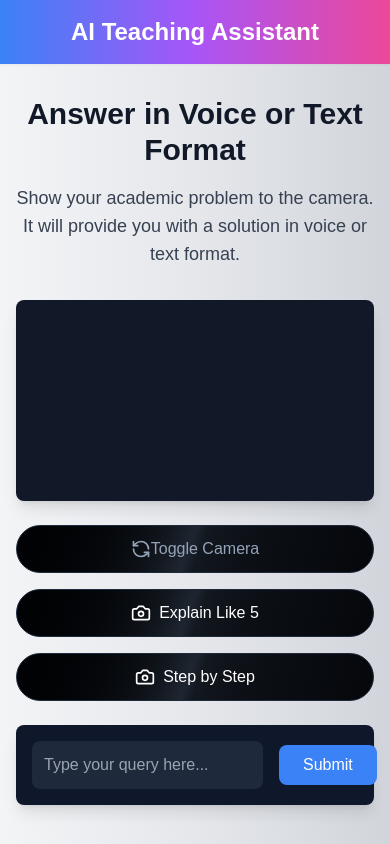
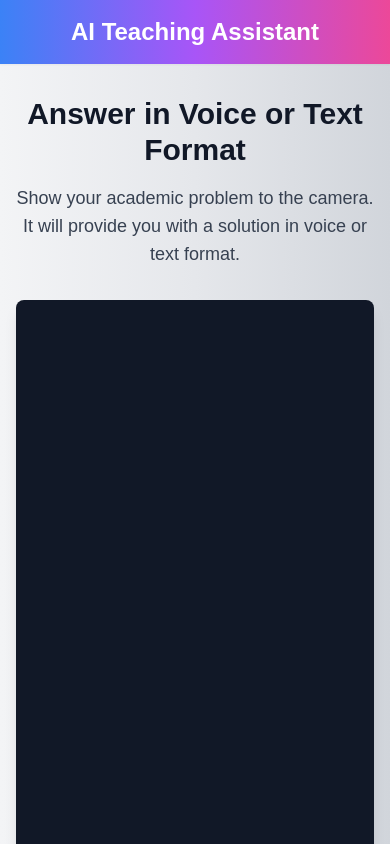
Before and after one commit to bhaveshsinghal95182/ai-visual-teacher, a Next.js app: page / in a window 390 px wide. Shown: the top 844 px of the page. Built offline with nearby package versions, Linux system fonts and the light colour scheme; no server answers.

Commit message:
solving build error

```diff
--- a/components/camera.tsx
+++ b/components/camera.tsx
@@ -61,25 +61,23 @@ export function Camera() {
 
     return (
         <div className="flex flex-col items-center gap-6 w-full max-w-4xl mx-auto">
-            <div className="relative w-full aspect-video rounded-lg overflow-hidden bg-gray-900 shadow-lg">
+            <div className="relative w-full h-[75vh] rounded-lg overflow-hidden bg-gray-900 shadow-lg flex-grow">
                 <Webcam
                     ref={webcamRef}
                     screenshotFormat="image/jpeg"
-                    className="w-full h-full object-contain"
+                    className="w-full h-full object-cover sm:object-contain"
                     videoConstraints={{
                         ...WEBCAM_CONFIG,
                         facingMode,
-                        width: window.innerWidth < 640 ? window.innerWidth : WEBCAM_CONFIG.width,
-                        height: window.innerWidth < 640 ? window.innerHeight / 2 : WEBCAM_CONFIG.height,
                     }}
                 />
             </div>
 
             {/* Buttons Container */}
-            <div className="flex flex-col sm:flex-row gap-4 sm:gap-6 w-full sm:w-auto sm:px-4 justify-center">
+            <div className="flex flex-col gap-4 w-full justify-center sm:flex-row sm:gap-6 sm:w-auto sm:px-4">
                 <button
                     onClick={toggleCamera}
-                    className="inline-flex h-12 animate-shimmer items-center justify-center rounded-full border border-slate-800 bg-[linear-gradient(110deg,#000103,45%,#1e2631,55%,#000103)] bg-[length:200%_100%] px-6 font-medium text-slate-400 transition-colors focus:outline-none focus:ring-2 focus:ring-slate-400 focus:ring-offset-2 focus:ring-offset-slate-50"
+                    className="inline-flex h-12 items-center justify-center rounded-full border border-slate-800 bg-[linear-gradient(110deg,#000103,45%,#1e2631,55%,#000103)] bg-[length:200%_100%] px-6 font-medium text-slate-400 transition-colors focus:outline-none focus:ring-2 focus:ring-slate-400 focus:ring-offset-2 focus:ring-offset-slate-50"
                 >
                     <RefreshCcw className="w-5 h-5" />
                     Toggle Camera
@@ -87,7 +85,7 @@ export function Camera() {
                 <button
                     onClick={() => handleCapture('explain_like_five')}
                     disabled={isSolving}
-                    className="bg-blue-600 hover:bg-blue-700 text-white px-6 py-3 rounded-full  items-center gap-2 whitespace-nowrap w-full sm:w-auto sm:px-8 disabled:opacity-50 disabled:cursor-not-allowed inline-flex h-12 animate-shimmer  justify-center  border border-slate-800 bg-[linear-gradient(110deg,#000103,45%,#1e2631,55%,#000103)] bg-[length:200%_100%]  font-medium  transition-colors focus:outline-none focus:ring-2 focus:ring-slate-400 focus:ring-offset-2 focus:ring-offset-slate-50"
+                    className="bg-blue-600 hover:bg-blue-700 text-white px-6 py-3 rounded-full items-center gap-2 whitespace-nowrap w-full sm:w-auto sm:px-8 disabled:opacity-50 disabled:cursor-not-allowed inline-flex h-12 justify-center border border-slate-800 bg-[linear-gradient(110deg,#000103,45%,#1e2631,55%,#000103)] bg-[length:200%_100%] font-medium transition-colors focus:outline-none focus:ring-2 focus:ring-slate-400 focus:ring-offset-2 focus:ring-offset-slate-50"
                 >
                     {isSolving ? (
                         <>
@@ -104,7 +102,7 @@ export function Camera() {
                 <button
                     onClick={() => handleCapture('step_by_step')}
                     disabled={isSolving}
-                    className="py-3 rounded-full items-center gap-2 whitespace-nowrap w-full sm:w-auto sm:px-8 disabled:opacity-50 disabled:cursor-not-allowed inline-flex h-12 animate-shimmer justify-center border bg-[linear-gradient(110deg,#000103,45%,#1e2631,55%,#000103)] bg-[length:200%_100%] px-6 font-medium text-white transition-colors focus:outline-none focus:ring-2  border-slate-800 focus:ring-slate-400 focus:ring-offset-2 focus:ring-offset-slate-50"
+                    className="py-3 rounded-full items-center gap-2 whitespace-nowrap w-full sm:w-auto sm:px-8 disabled:opacity-50 disabled:cursor-not-allowed inline-flex h-12 justify-center border bg-[linear-gradient(110deg,#000103,45%,#1e2631,55%,#000103)] bg-[length:200%_100%] px-6 font-medium text-white transition-colors focus:outline-none focus:ring-2 border-slate-800 focus:ring-slate-400 focus:ring-offset-2 focus:ring-offset-slate-50"
                 >
                     {isSolving ? (
                         <>
@@ -120,8 +118,8 @@ export function Camera() {
                 </button>
             </div>
 
-            <QueryBox onNewQuery={handleNewQuery}/>
-
+            <QueryBox onNewQuery={handleNewQuery} />
+            <div className="mt-6 sm:mt-0">
                 {error && (
                     <div className="w-full bg-red-50 border border-red-200 rounded-lg p-4">
                         <p className="text-red-600">{error}</p>
@@ -135,6 +133,7 @@ export function Camera() {
                         onToggleSpeech={setIsSpeaking}
                     />
                 )}
+            </div>
             <History />
         </div>
     );
```
Lines whose indentation alone changed are shown as unchanged.
